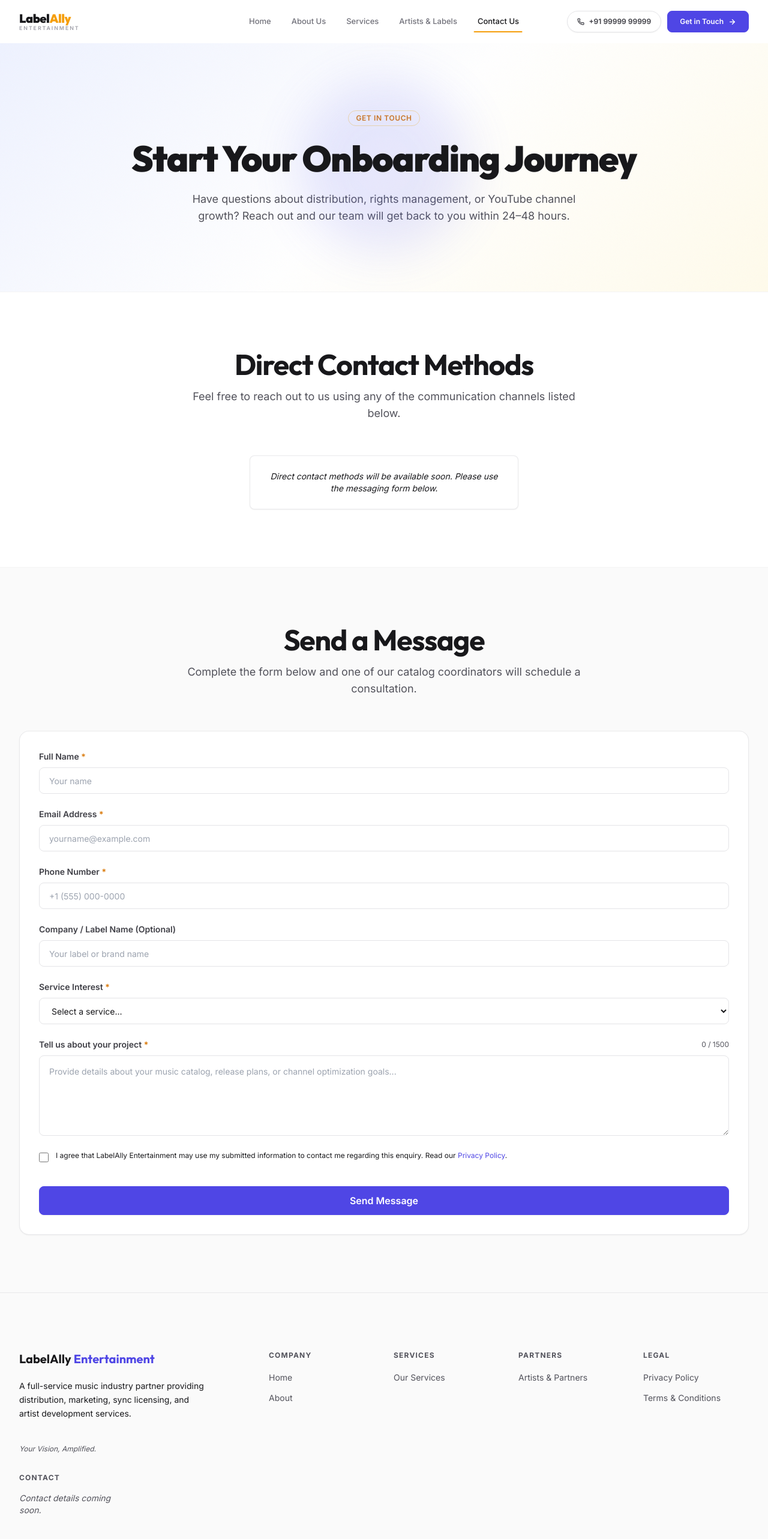
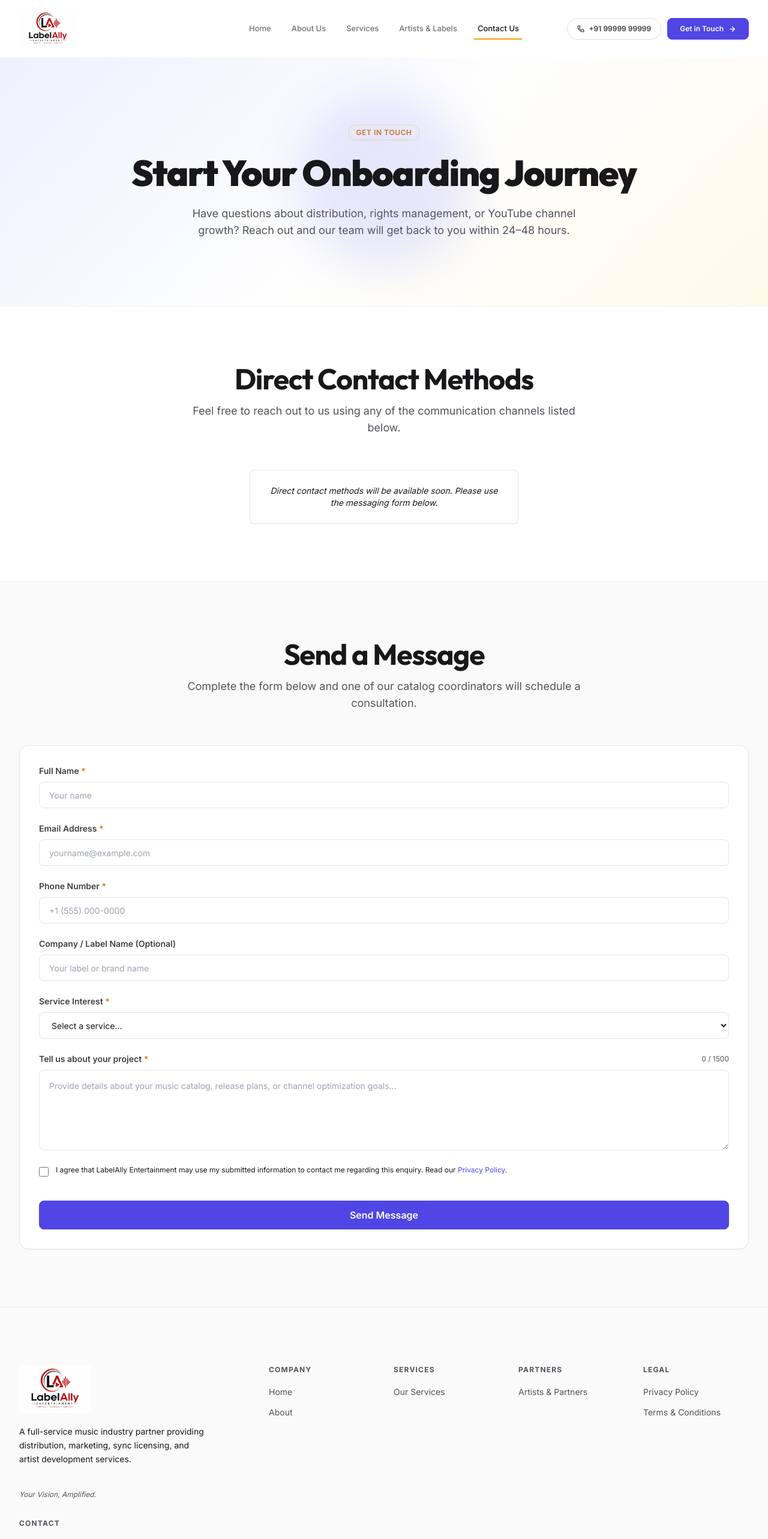
Before and after one commit to mdirfan-jasiqlabs/labelAlly-testing, a React (Vite) app: page /contact in a window 1280 px wide. Shown: the top 2565 px of the page at 60% size. Built offline with nearby package versions, Linux system fonts and the light colour scheme.

Commit message:
feat(layout): increase navbar height and enlarge official logo in header and footer

```diff
--- a/src/components/layout/Footer.jsx
+++ b/src/components/layout/Footer.jsx
@@ -45,14 +45,17 @@ function Footer() {
             <Link
               to="/"
               aria-label="LabelAlly Entertainment — Go to homepage"
-              className="inline-flex items-center gap-1 focus-ring rounded-md w-fit"
+              className="inline-flex items-center focus-ring rounded-md w-fit group"
             >
-              <span className="font-heading text-xl font-bold text-neutral-900">
-                {footerData.company.name}
-              </span>
-              <span className="font-heading text-xl font-bold text-primary-600">
-                {footerData.company.nameHighlight}
-              </span>
+              <img
+                src="/logo.jpeg"
+                alt="LabelAlly Entertainment Logo"
+                width={1536}
+                height={1024}
+                loading="lazy"
+                decoding="async"
+                className="h-16 w-24 md:h-20 md:w-[120px] object-contain transition-transform duration-300 group-hover:scale-[1.02]"
+              />
             </Link>
 
             {/* Description */}
--- a/src/components/layout/Header.jsx
+++ b/src/components/layout/Header.jsx
@@ -60,7 +60,7 @@ function Header() {
             className={[
               'flex items-center justify-between',
               'transition-all duration-300',
-              scrolled ? 'h-16' : 'h-[4.5rem]',
+              scrolled ? 'h-18' : 'h-24',
             ].join(' ')}
           >
 
@@ -68,19 +68,22 @@ function Header() {
             <Link
               to="/"
               aria-label={navData.logo.ariaLabel}
-              className="flex flex-col shrink-0 focus-ring rounded-md group"
+              className="flex items-center shrink-0 focus-ring rounded-md group"
             >
-              <span className="leading-none font-heading font-black text-xl tracking-tight">
-                <span className="text-neutral-900 group-hover:text-neutral-700 transition-colors duration-200">
-                  {navData.logo.text}
-                </span>
-                <span className="text-accent-500 group-hover:text-accent-600 transition-colors duration-200">
-                  {navData.logo.textHighlight}
-                </span>
-              </span>
-              <span className="text-[0.55rem] font-semibold tracking-[0.22em] uppercase text-neutral-400 leading-none mt-0.5">
-                {navData.logo.subtext}
-              </span>
+              <img
+                src="/logo.jpeg"
+                alt="LabelAlly Entertainment Logo"
+                width={1536}
+                height={1024}
+                loading="eager"
+                decoding="async"
+                className={[
+                  'object-contain transition-all duration-300',
+                  scrolled
+                    ? 'h-10 w-[60px] md:h-11 md:w-[66px] lg:h-12 lg:w-[72px]'
+                    : 'h-12 w-[72px] md:h-14 md:w-[84px] lg:h-16 lg:w-24',
+                ].join(' ')}
+              />
             </Link>
 
             {/* ── Desktop Navigation (center) ──────────────────── */}
@@ -222,7 +225,7 @@ function Header() {
       </header>
 
       {/* Spacer — prevents content from hiding under fixed header */}
-      <div className="h-[4.5rem]" aria-hidden="true" />
+      <div className="h-24" aria-hidden="true" />
 
       {/* Mobile / Tablet Menu */}
       <MobileMenu isOpen={menuOpen} onClose={closeMenu} />
--- a/src/components/layout/MobileMenu.jsx
+++ b/src/components/layout/MobileMenu.jsx
@@ -85,16 +85,18 @@ function MobileMenu({ isOpen, onClose }) {
           <Link
             to="/"
             onClick={onClose}
-            className="flex flex-col focus-ring rounded-md group"
+            className="flex items-center shrink-0 focus-ring rounded-md group"
             aria-label={navData.logo.ariaLabel}
           >
-            <span className="leading-none font-heading font-black text-lg tracking-tight">
-              <span className="text-neutral-900">{navData.logo.text}</span>
-              <span className="text-accent-500">{navData.logo.textHighlight}</span>
-            </span>
-            <span className="text-[0.5rem] font-semibold tracking-[0.22em] uppercase text-neutral-400 leading-none mt-0.5">
-              {navData.logo.subtext}
-            </span>
+            <img
+              src="/logo.jpeg"
+              alt="LabelAlly Entertainment Logo"
+              width={1536}
+              height={1024}
+              loading="lazy"
+              decoding="async"
+              className="h-10 w-[60px] object-contain"
+            />
           </Link>
 
           {/* Close Button */}
```
